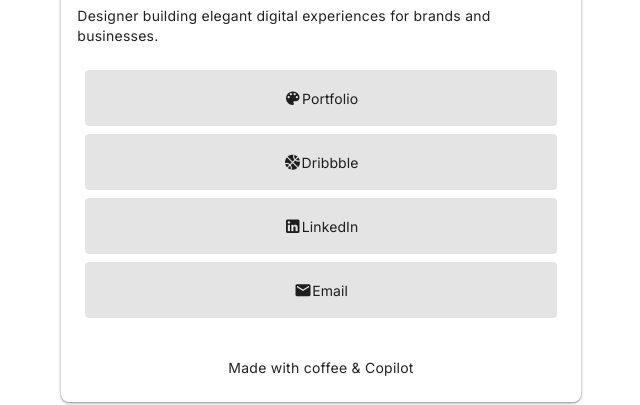
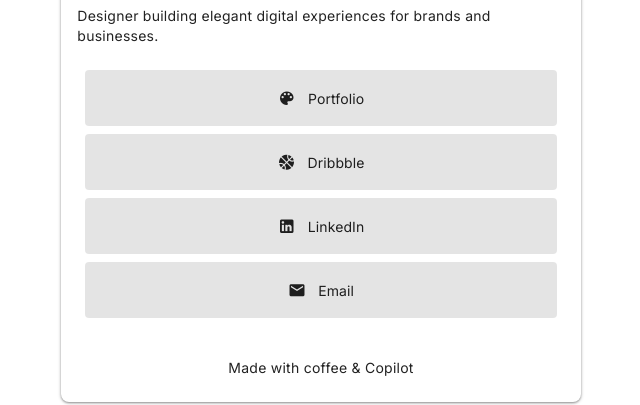
Before and after one commit to kmoreslalom/my-site, a Vue app in the folder LESSON_SIX/: page / in a window 1280 px wide. Shown: the part 286-691 px from the top of the page, without its empty margins (319-959 px from the left). Built offline with nearby package versions, Linux system fonts and the light colour scheme.

Commit message:
added space

```diff
--- /dev/null
+++ b/LESSON_SIX/src/components/LinkButton.vue
@@ -0,0 +1,33 @@
+<template>
+  <v-btn
+    block
+    height="56"
+    variant="tonal"
+    :href="url"
+    :target="openInNewTab ? '_blank' : undefined"
+    rel="noopener noreferrer"
+  >
+    <v-icon left v-if="icon" class="icon">{{ icon }}</v-icon>
+    {{ label }}
+  </v-btn>
+</template>
+
+<script setup lang="ts">
+import { computed } from 'vue'
+import { VBtn, VIcon } from 'vuetify/components'
+
+const props = defineProps<{
+  label: string
+  url: string
+  icon?: string
+  openInNewTab?: boolean
+}>()
+
+const openInNewTab = computed(() => props.openInNewTab ?? true)
+</script>
+
+<style scoped>
+.icon {
+  margin-right: 12px;
+}
+</style>
--- a/LESSON_SIX/src/views/HomeView.vue
+++ b/LESSON_SIX/src/views/HomeView.vue
@@ -14,6 +14,7 @@
   VBtn,
   VIcon,
 } from 'vuetify/components'
+import LinkButton from '@/components/LinkButton.vue'
 
 const theme = useTheme()
 const isDark = computed(() => theme.global.name.value === 'dark')
@@ -57,28 +58,16 @@
 
               <v-row class="px-6 pb-6" dense>
                 <v-col cols="12">
-                  <v-btn block height="56" variant="tonal" class="mb-4" href="https://krissymorency.myportfolio.com" target="_blank" rel="noopener noreferrer">
-                    <v-icon left>mdi-palette</v-icon>
-                    Portfolio
-                  </v-btn>
+                  <LinkButton label="Portfolio" url="https://krissymorency.myportfolio.com" icon="mdi-palette" />
                 </v-col>
                 <v-col cols="12">
-                  <v-btn block height="56" variant="tonal" class="mb-4" href="https://dribbble.com/" target="_blank" rel="noopener noreferrer">
-                    <v-icon left>mdi-basketball</v-icon>
-                    Dribbble
-                  </v-btn>
+                  <LinkButton label="Dribbble" url="https://dribbble.com/" icon="mdi-basketball" />
                 </v-col>
                 <v-col cols="12">
-                  <v-btn block height="56" variant="tonal" class="mb-4" href="https://linkedin.com/in/krissy-morency" target="_blank" rel="noopener noreferrer">
-                    <v-icon left>mdi-linkedin</v-icon>
-                    LinkedIn
-                  </v-btn>
+                  <LinkButton label="LinkedIn" url="https://linkedin.com/in/krissy-morency" icon="mdi-linkedin" />
                 </v-col>
                 <v-col cols="12">
-                  <v-btn block height="56" variant="tonal" href="mailto:kfmorency@yahoo.com">
-                    <v-icon left>mdi-email</v-icon>
-                    Email
-                  </v-btn>
+                  <LinkButton label="Email" url="mailto:kfmorency@yahoo.com" icon="mdi-email" />
                 </v-col>
               </v-row>
 
```
